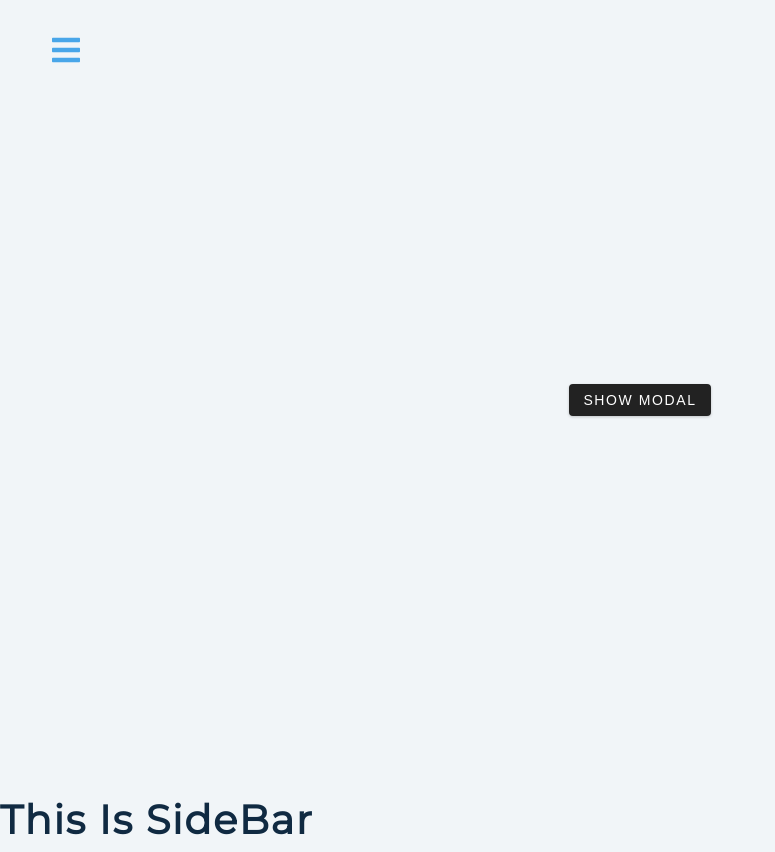
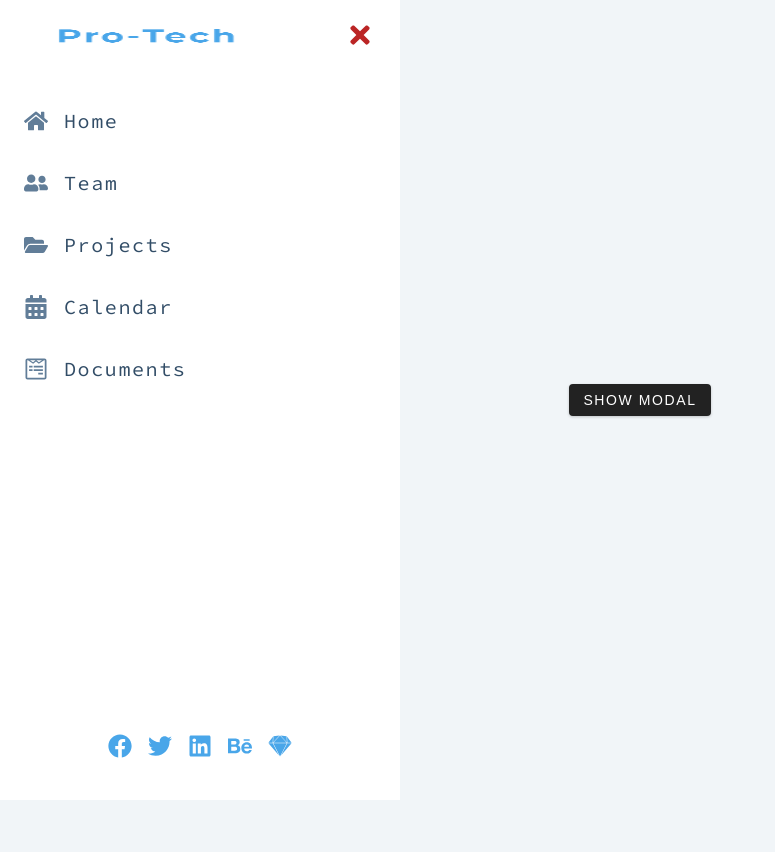
Before and after one commit to MAbdurahman/reactjs-sidebar, a React (Create React App) app: page / in a window 1280 px wide. Shown: the whole page, without its empty margins (0-775 px from the left). After the commit the page ends 800 px from the top, so only its background shows below. Built offline with nearby package versions, Linux system fonts and the light colour scheme.

Commit message:
Add a logo

```diff
--- a/src/components/sidebar/Sidebar.jsx
+++ b/src/components/sidebar/Sidebar.jsx
@@ -2,12 +2,43 @@ import React from 'react'
 import { FaTimes } from 'react-icons/fa';
 import { useGlobalContext } from './../../utils/context';
 import { social, links } from './../../utils/data'
-import logo from './../../img/logo.svg'
+import logo from './../../img/logo.png'
 
 export default function Sidebar() {
    return (
-      <div>
-         <h2>this is sideBar</h2>
-      </div>
-   )
+		<aside
+			className={`sidebar show-sidebar`}
+		>
+			<div className='sidebar-header'>
+				<img src={logo} className='logo' alt='pro-tech' width='250px' height='auto'/>
+
+				<button className='close-btn'>
+					<FaTimes />
+				</button>
+			</div>
+			<ul className='links'>
+				{links.map(link => {
+					const { id, url, text, icon } = link;
+					return (
+						<li key={id}>
+							<a href={url}>
+								{icon}
+								{text}
+							</a>
+						</li>
+					);
+				})}
+			</ul>
+			<ul className='social-icons'>
+				{social.map(link => {
+					const { id, url, icon } = link;
+					return (
+						<li key={id}>
+							<a href={url}>{icon}</a>
+						</li>
+					);
+				})}
+			</ul>
+		</aside>
+	);
 }
```
Also changed, not shown: src/img/logo-1.svg (deleted), src/img/logo.png (added).
